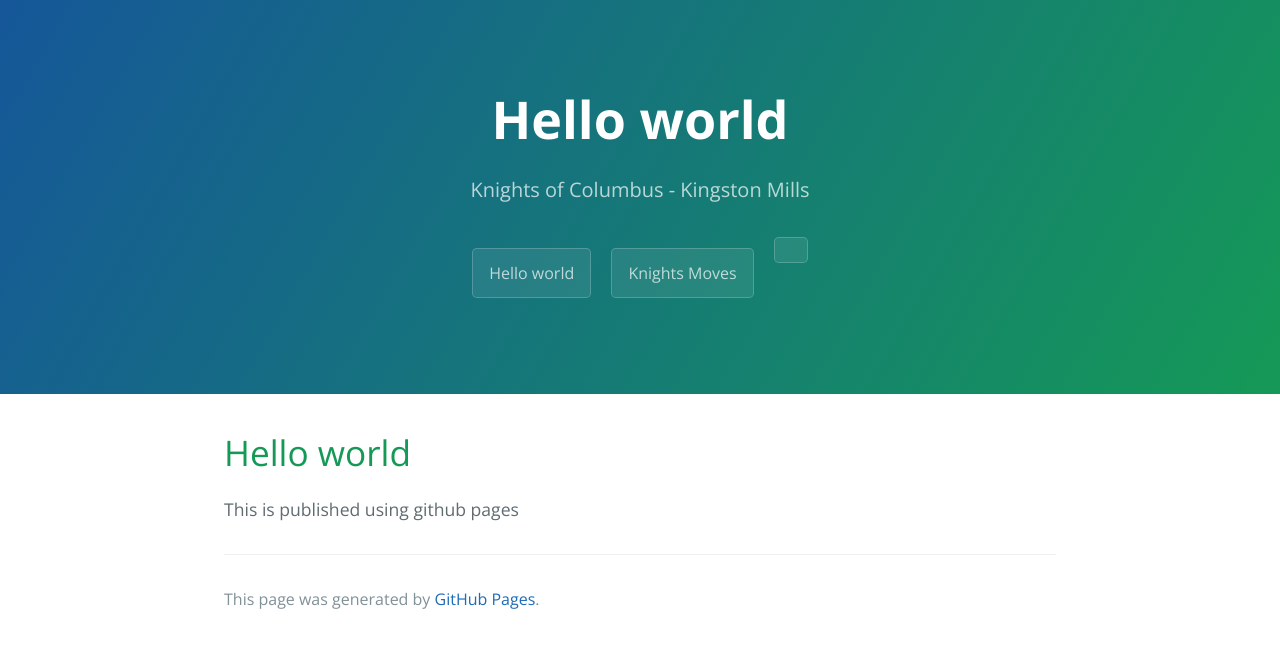
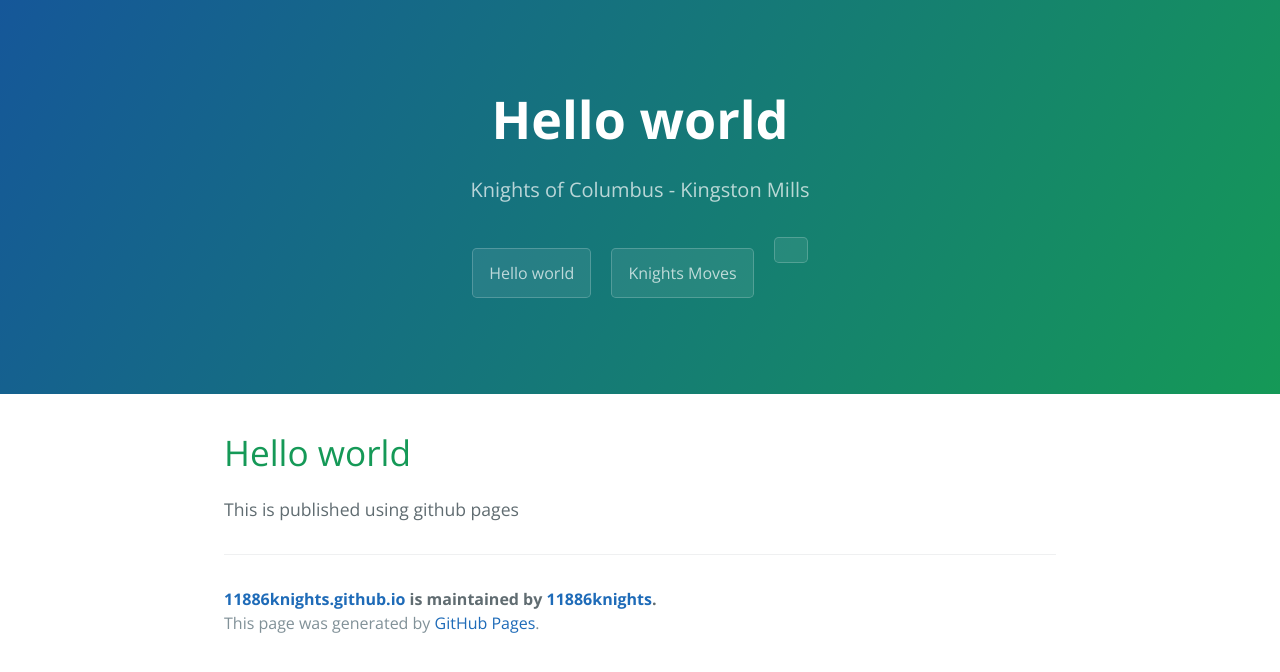
Before and after one commit to 11886knights/11886knights.github.io, a Jekyll site: the page built from index.md, in a window 1280 px wide. Shown: the top 672 px of the page. Built offline with Jekyll 4.4.1, drawn with Linux system fonts in a browser that asks for light colours; our own code applies the rules of GitHub Pages for plain Markdown files.

Commit message:
another three

```diff
--- a/_layouts/default.html
+++ b/_layouts/default.html
@@ -14,7 +14,7 @@
       <h2 class="project-tagline">{{ page.description | default: site.description | default: site.github.project_tagline }}</h2>
 
 	  {% for page in site.pages %}
-	    {% if page.title != "" %}
+	    {% if page.url != "https://11886knights.github.io/assets/css/style.css" %}
 	      <a href="{{ page.url }}" class="btn">{{ page.title }}</a>
 		{% endif %}
 	  {% endfor %}
@@ -24,9 +24,7 @@
       {{ content }}
 
       <footer class="site-footer">
-        {% if site.github.is_project_page %}
-          <span class="site-footer-owner"><a href="{{ site.github.repository_url }}">{{ site.github.repository_name }}</a> is maintained by <a href="{{ site.github.owner_url }}">{{ site.github.owner_name }}</a>.</span>
-        {% endif %}
+        <span class="site-footer-owner"><a href="{{ site.github.repository_url }}">{{ site.github.repository_name }}</a> is maintained by <a href="{{ site.github.owner_url }}">{{ site.github.owner_name }}</a>.</span>
         <span class="site-footer-credits">This page was generated by <a href="https://pages.github.com">GitHub Pages</a>.</span>
       </footer>
     </main>
```
